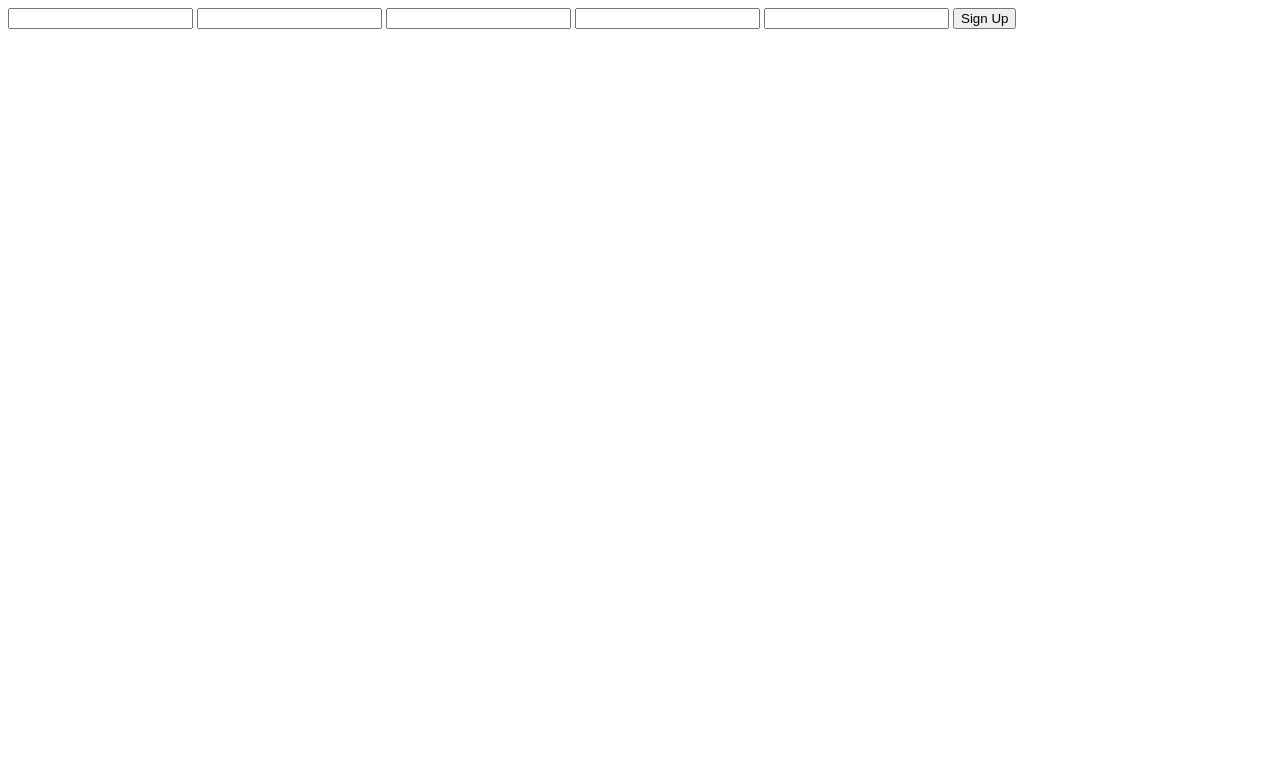
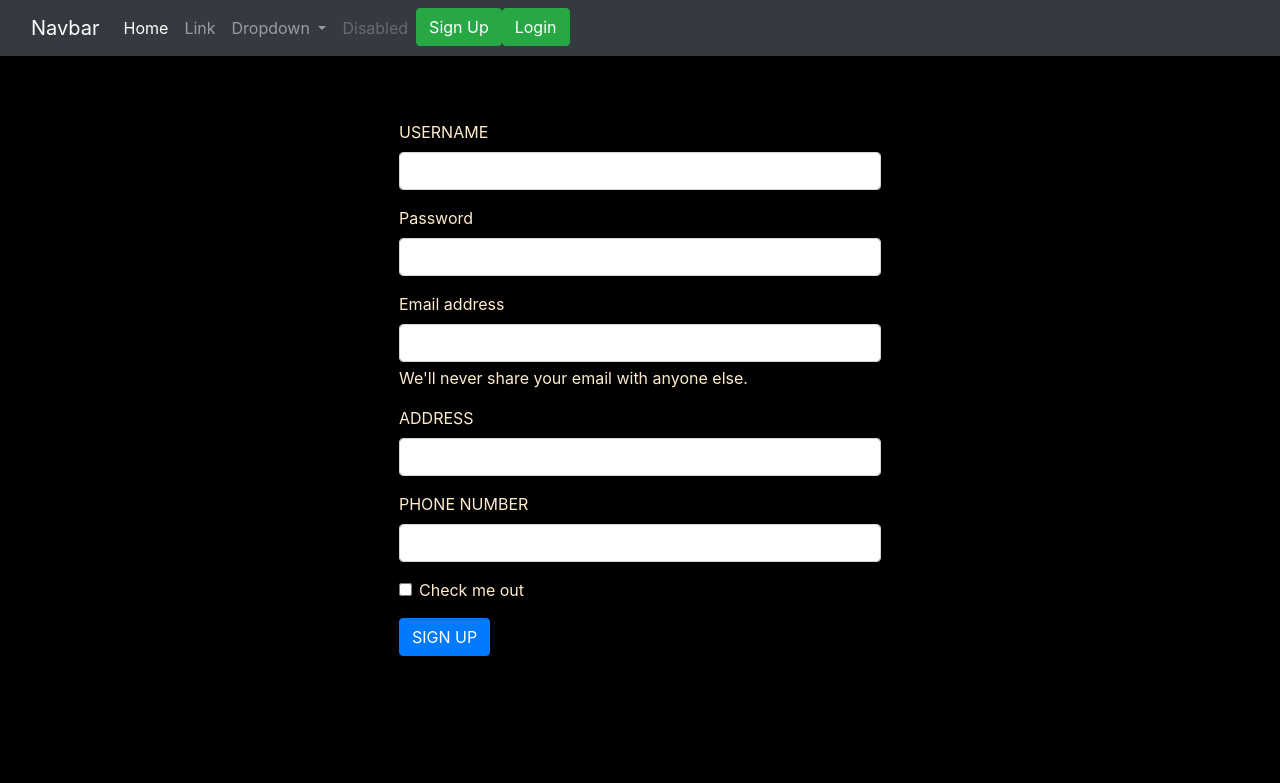
Before and after one commit to Anupam96786/AmbulanceFinder, a Django app: page /accounts/users/signup/ in a window 1280 px wide. Shown: the top 783 px of the page. Run offline with Django 3.2, Linux system fonts and the light colour scheme; some libraries are stand-ins or nearby versions.

Commit message:
signup page created

```diff
--- a/accounts/templates/user_signup.html
+++ b/accounts/templates/user_signup.html
@@ -3,16 +3,91 @@
     <meta charset="UTF-8">
     <meta name="viewport" content="width=device-width, initial-scale=1.0">
     <title>Document</title>
+    <link rel="stylesheet" href="https://stackpath.bootstrapcdn.com/bootstrap/4.5.2/css/bootstrap.min.css"
+    integrity="sha384-JcKb8q3iqJ61gNV9KGb8thSsNjpSL0n8PARn9HuZOnIxN0hoP+VmmDGMN5t9UJ0Z" crossorigin="anonymous">
 </head>
-<body>
-    <form method="POST">
-        {% csrf_token %}
-        <input type="text" name="username">
-        <input type="password" name="password">
-        <input type="email" name="email">
-        <input type="text" name="address">
-        <input type="text", name="phone">
-        <button type="submit">Sign Up</button>
-    </form>
+<body style="background-color: black;"> <nav class="navbar navbar-expand-lg navbar-dark bg-dark">
+    <div class="container-fluid">
+        <a class="navbar-brand" href="#">Navbar</a>
+        <button class="navbar-toggler" type="button" data-bs-toggle="collapse"
+            data-bs-target="#navbarSupportedContent" aria-controls="navbarSupportedContent" aria-expanded="false"
+            aria-label="Toggle navigation">
+            <span class="navbar-toggler-icon"></span>
+        </button>
+        <div class="collapse navbar-collapse" id="navbarSupportedContent">
+            <ul class="navbar-nav me-auto mb-2 mb-lg-0">
+                <li class="nav-item">
+                    <a class="nav-link active" aria-current="page" href="#">Home</a>
+                </li>
+                <li class="nav-item">
+                    <a class="nav-link" href="#">Link</a>
+                </li>
+                <li class="nav-item dropdown">
+                    <a class="nav-link dropdown-toggle" href="#" id="navbarDropdown" role="button"
+                        data-bs-toggle="dropdown" aria-expanded="false">
+                        Dropdown
+                    </a>
+                    <ul class="dropdown-menu" aria-labelledby="navbarDropdown">
+                        <li><a class="dropdown-item" href="#">Action</a></li>
+                        <li><a class="dropdown-item" href="#">Another action</a></li>
+                        <li>
+                            <hr class="dropdown-divider">
+                        </li>
+                        <li><a class="dropdown-item" href="#">Something else here</a></li>
+                    </ul>
+                </li>
+                <li class="nav-item">
+                    <a class="nav-link disabled" href="#" tabindex="-1" aria-disabled="true">Disabled</a>
+                </li>
+                {% if user.is_authenticated %}
+                <li class="nav-item" style="margin-left: 280%;">
+                    <a type="button" class="btn btn-danger" href="/accounts/logout">Logout</a>
+                </li>
+                {% else %}
+                <li class="nav-item">
+                    <a type="button" class="btn btn-success " href="/accounts/users/signup/" >Sign Up</a>
+                </li>
+                <li class="nav-item">
+                    <a type="button" class="btn btn-success" href="/accounts/login" >Login</a>
+                </li>
+                {% endif %}
+            </ul>
+
+        </div>
+    </div>
+</nav><div class="container" style="margin-top: 5%;max-width: 40%; color: blanchedalmond;"><form method="POST">
+    {% csrf_token %}
+    <div class="mb-3">
+      <label for="exampleInputEmail1" class="form-label">USERNAME</label>
+      <input type="text" class="form-control" id="exampleInputEmail1" name="username">
+
+    </div>
+    <div class="mb-3">
+        <label for="exampleInputPassword1" class="form-label">Password</label>
+        <input type="password" class="form-control" id="exampleInputPassword1" name="password">
+      </div>
+    <div class="mb-3">
+        <label for="exampleInputEmail1" class="form-label">Email address</label>
+        <input type="email" class="form-control" id="exampleInputEmail1" aria-describedby="emailHelp" name="email">
+        <div id="emailHelp" class="form-text">We'll never share your email with anyone else.</div>
+      </div>
+      <div class="mb-3">
+        <label for="exampleInputEmail1" class="form-label">ADDRESS</label>
+        <input type="text" class="form-control" id="exampleInputEmail1" name="address">
+
+      </div>
+      <div class="mb-3">
+        <label for="exampleInputEmail1" class="form-label">PHONE NUMBER</label>
+        <input type="number" class="form-control" id="exampleInputEmail1" name="phone">
+
+      </div>
+
+    <div class="mb-3 form-check">
+      <input type="checkbox" class="form-check-input" id="exampleCheck1">
+      <label class="form-check-label" for="exampleCheck1">Check me out</label>
+    </div>
+    <button type="submit" class="btn btn-primary">SIGN UP</button>
+  </form></div>
+
 </body>
 </html>
--- a/templates/base.html
+++ b/templates/base.html
@@ -49,15 +49,15 @@
                         <a class="nav-link disabled" href="#" tabindex="-1" aria-disabled="true">Disabled</a>
                     </li>
                     {% if user.is_authenticated %}
-                    <li class="nav-item">
+                    <li class="nav-item" style="margin-left: 280%;">
                         <a type="button" class="btn btn-danger" href="/accounts/logout">Logout</a>
                     </li>
                     {% else %}
                     <li class="nav-item">
-                        <a type="button" class="btn btn-success" href="/accounts/users/signup/">Sign Up</a>
+                        <a type="button" class="btn btn-success " href="/accounts/users/signup/" >Sign Up</a>
                     </li>
                     <li class="nav-item">
-                        <a type="button" class="btn btn-success" href="/accounts/login">Login</a>
+                        <a type="button" class="btn btn-success" href="/accounts/login" >Login</a>
                     </li>
                     {% endif %}
                 </ul>
```
